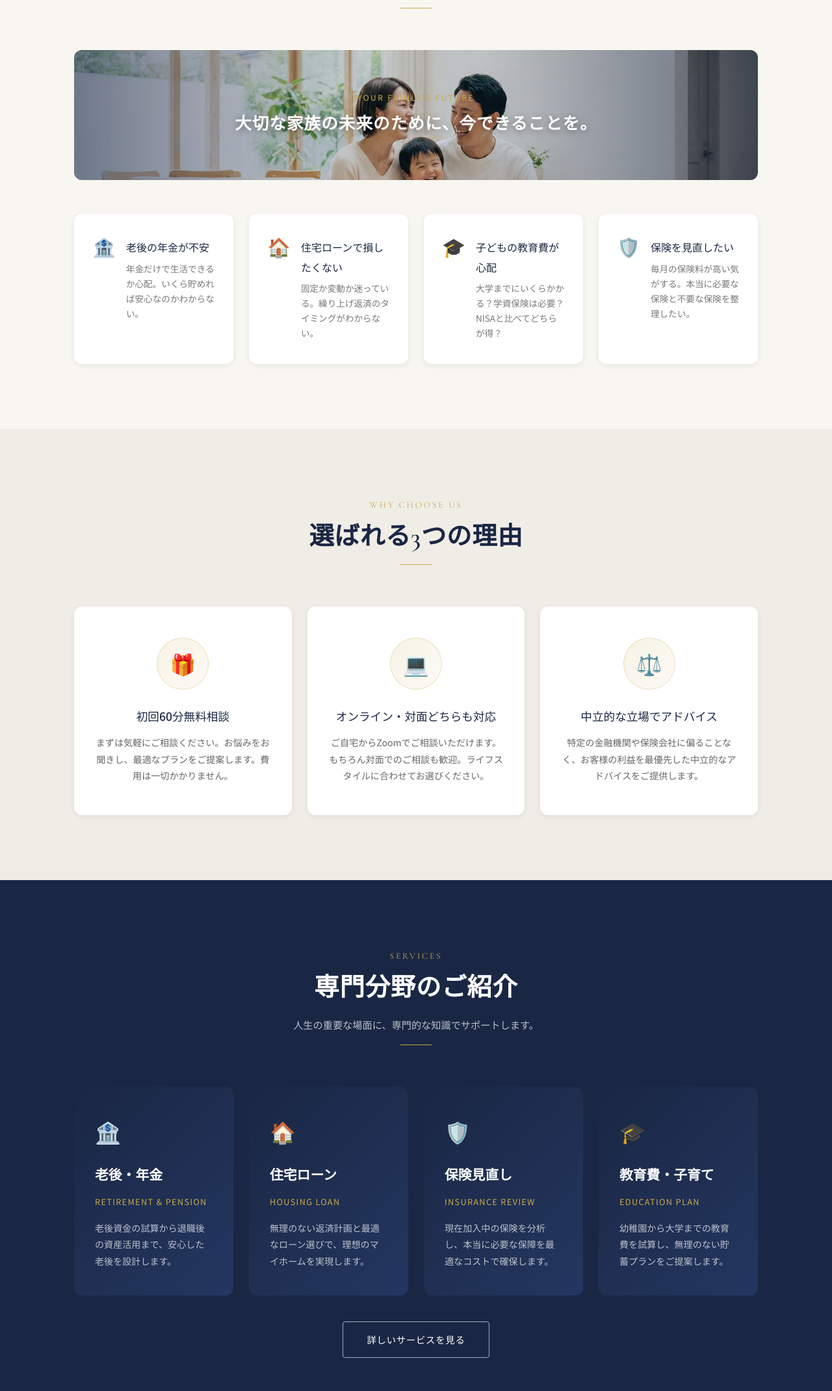
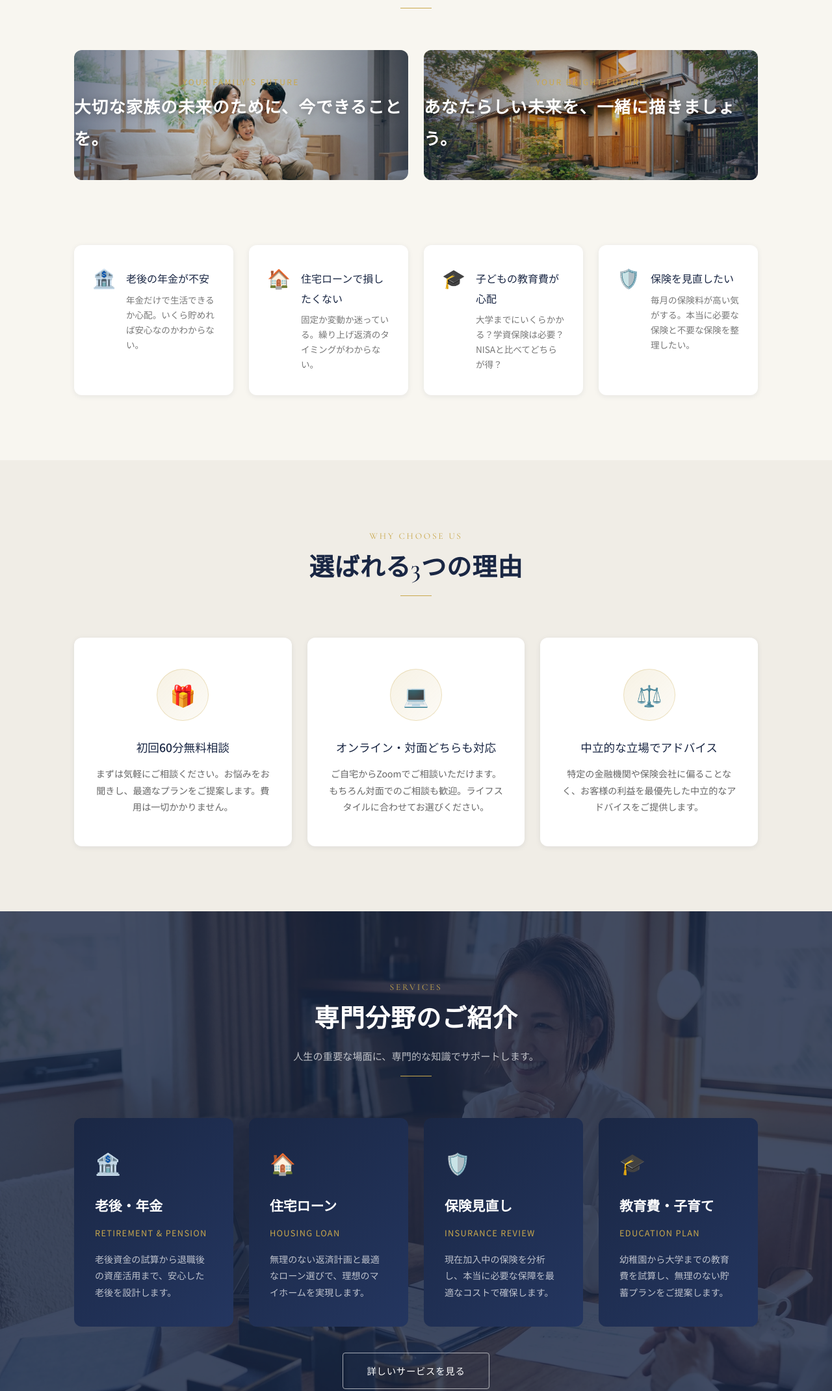
Before and after one commit to beavishey-maker/fp-website, a website: page index.html in a window 1280 px wide. Shown: the part 1040-3180 px from the top of the page at 65% size. Drawn offline with nearby package versions, Linux system fonts and the light colour scheme.

Commit message:
画像割り当て変更：プロフィール・サービス・ホーム画像を再配置

```diff
--- a/css/style.css
+++ b/css/style.css
@@ -1744,6 +1744,20 @@ p { line-height: 1.9; }
   }
 }
 
+/* --- Worry Visual Wrap (2枚並び) --- */
+.worry-visual-wrap {
+  display: grid;
+  grid-template-columns: 1fr 1fr;
+  gap: 24px;
+  margin-bottom: 48px;
+}
+
+@media (max-width: 768px) {
+  .worry-visual-wrap {
+    grid-template-columns: 1fr;
+  }
+}
+
 /* --- Utility --- */
 .text-center { text-align: center; }
 .text-accent { color: var(--color-accent); }
--- a/index.html
+++ b/index.html
@@ -73,11 +73,20 @@
         <p class="section__subtitle">一人で抱え込まず、専門家に相談することで解決の道が見えてきます。</p>
         <div class="divider"></div>
       </div>
-      <div class="worry-visual fade-in">
-        <img src="images/ファミリー.webp" alt="家族でお金のことを相談するイメージ" loading="lazy">
-        <div class="worry-visual__caption">
-          <span class="worry-visual__caption-label">Your Family's Future</span>
-          <p class="worry-visual__caption-text">大切な家族の未来のために、今できることを。</p>
+      <div class="worry-visual-wrap">
+        <div class="worry-visual fade-in">
+          <img src="images/ファミリー.webp" alt="家族でお金のことを相談するイメージ" loading="lazy">
+          <div class="worry-visual__caption">
+            <span class="worry-visual__caption-label">Your Family's Future</span>
+            <p class="worry-visual__caption-text">大切な家族の未来のために、今できることを。</p>
+          </div>
+        </div>
+        <div class="worry-visual fade-in">
+          <img src="images/ホーム.webp" alt="明るい未来のイメージ" loading="lazy">
+          <div class="worry-visual__caption">
+            <span class="worry-visual__caption-label">Your Bright Future</span>
+            <p class="worry-visual__caption-text">あなたらしい未来を、一緒に描きましょう。</p>
+          </div>
         </div>
       </div>
       <div class="cards cards--4">
@@ -142,8 +151,9 @@
   </section>
 
   <!-- Services Overview -->
-  <section class="section section--dark">
-    <div class="container">
+  <section class="section section--dark" style="background-image: url('images/サービス.webp'); background-size: cover; background-position: center; position: relative;">
+    <div style="position: absolute; inset: 0; background: rgba(26,39,68,0.82);"></div>
+    <div class="container" style="position: relative; z-index: 1;">
       <div class="section__header fade-in">
         <span class="section__label">Services</span>
         <h2 class="section__title" style="color: #fff;">専門分野のご紹介</h2>
@@ -188,7 +198,7 @@
       <div class="profile-intro">
         <div class="profile-intro__image fade-in-left">
           <img
-            src="images/ホーム.webp"
+            src="images/プロフィール.webp"
             alt="ファイナンシャルプランナー 渡辺加奈子"
             class="profile-intro__img"
             loading="lazy"
```
